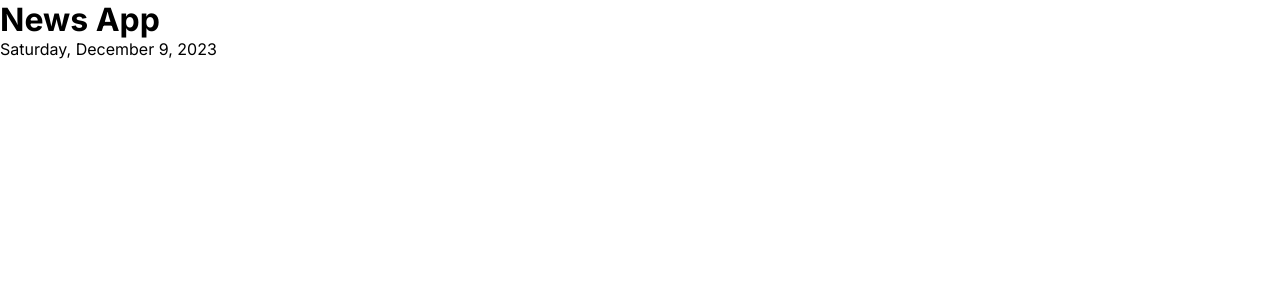
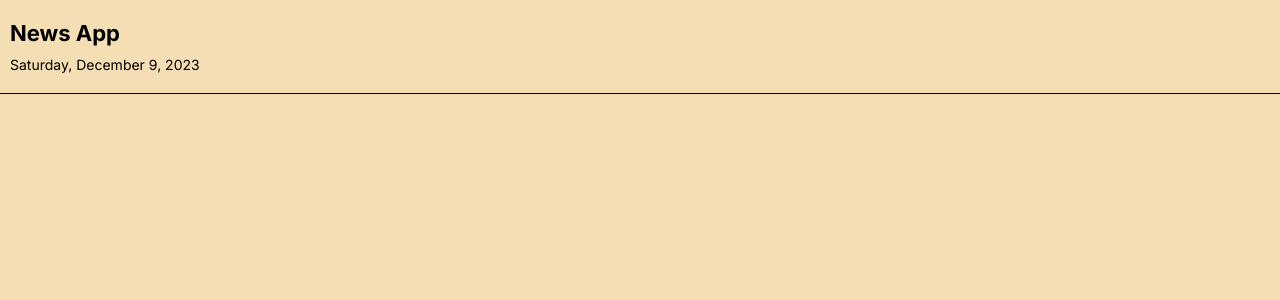
Before and after one commit to rdevil23/News-App, a React (Vite) app: page / in a window 1280 px wide. Shown: the top 300 px of the page. Built offline with nearby package versions, Linux system fonts and the light colour scheme.

Commit message:
style: add header styles

```diff
--- a/src/components/Header/Header.jsx
+++ b/src/components/Header/Header.jsx
@@ -1,10 +1,11 @@
 import { formatDate } from '../../helpers/formatDate';
+import styles from './styles.module.css';
 
 const Header = () => {
   return (
-    <header>
-      <h1>News App</h1>
-      <p>{formatDate(new Date())}</p>
+    <header className={styles.header}>
+      <h1 className={styles.title}>News App</h1>
+      <p className={styles.date}>{formatDate(new Date())}</p>
     </header>
   );
 };
--- a/src/components/Header/styles.module.css
+++ b/src/components/Header/styles.module.css
@@ -0,0 +1,16 @@
+.header {
+  display: flex;
+  width: 100%;
+  padding: 20px 10px;
+  border-bottom: 1px solid black;
+  flex-direction: column;
+  gap: 10px;
+}
+
+.title {
+  font-size: 22px;
+}
+
+.date {
+  font-size: 14px;
+}
--- a/src/index.css
+++ b/src/index.css
@@ -5,4 +5,6 @@
   text-decoration: none;
   box-sizing: border-box;
   font-family: 'Inter', 'sans-serif';
+  background-color: wheat;
+  color: black;
 }
```
